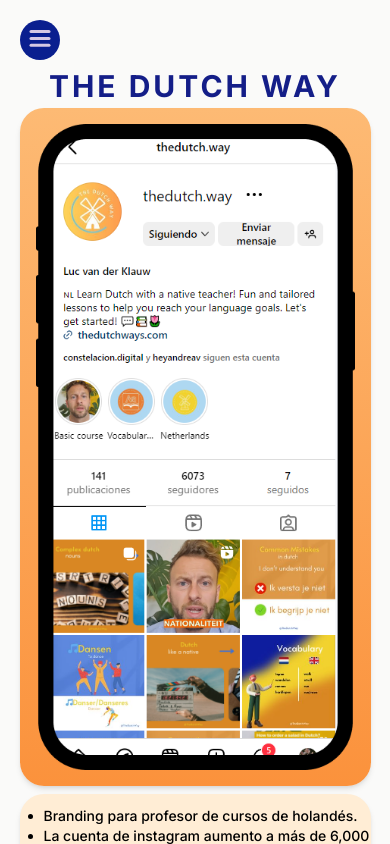
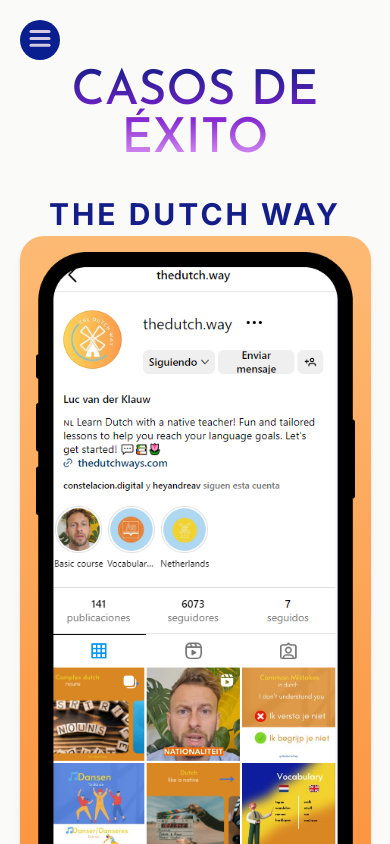
Before and after one commit to enrique-dev-coder/constelacion_portfolio, a Next.js app: page / in a window 390 px wide. Shown: the top 844 px of the page. Built offline with nearby package versions, Linux system fonts and the light colour scheme.

Commit message:
cambios en los titulos

```diff
--- a/src/app/page.tsx
+++ b/src/app/page.tsx
@@ -28,7 +28,7 @@
                 text-8xl font-medium mt-4  py-1   uppercase
                 gradient_title
                 inline-block text-transparent bg-clip-text
-                md:text-6xl sm:hidden
+                md:text-6xl md:text-center sm:text-5xl  sm:mt-6
                 `}
               >
                 Casos de Éxito
--- a/src/components/WorkCardComponents/CardTitle.tsx
+++ b/src/components/WorkCardComponents/CardTitle.tsx
@@ -5,7 +5,7 @@
     <div
       className={` flex items-center   mt-2 mb-6 justify-center   sm:flex-col sm:mt-4 sm:mb-1 `}
     >
-      <h2 className=" uppercase tracking-widest font-bold  text-7xl text-[#141E88] sm:text-3xl">
+      <h2 className=" uppercase tracking-widest font-bold  text-7xl text-[#141E88] sm:text-3xl sm:text-center">
         {title}
       </h2>
     </div>
```
